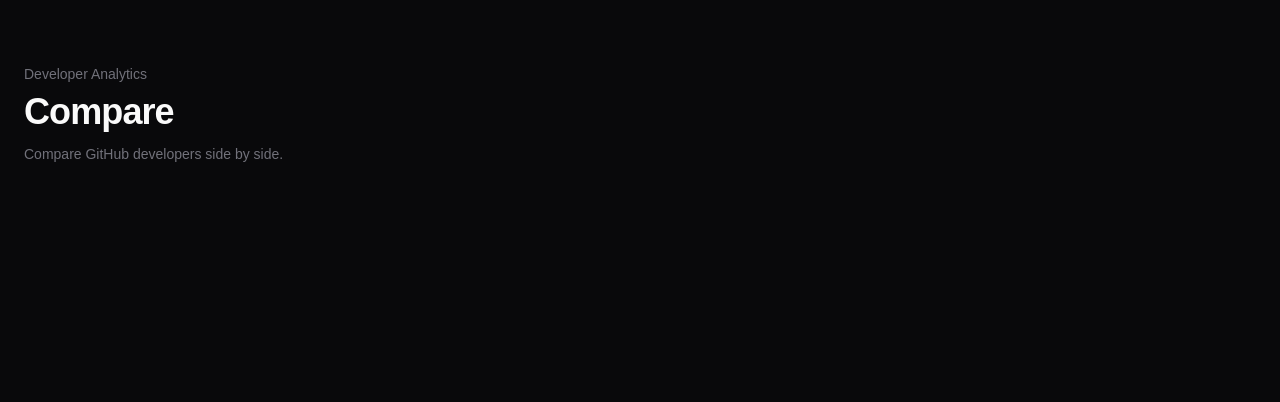
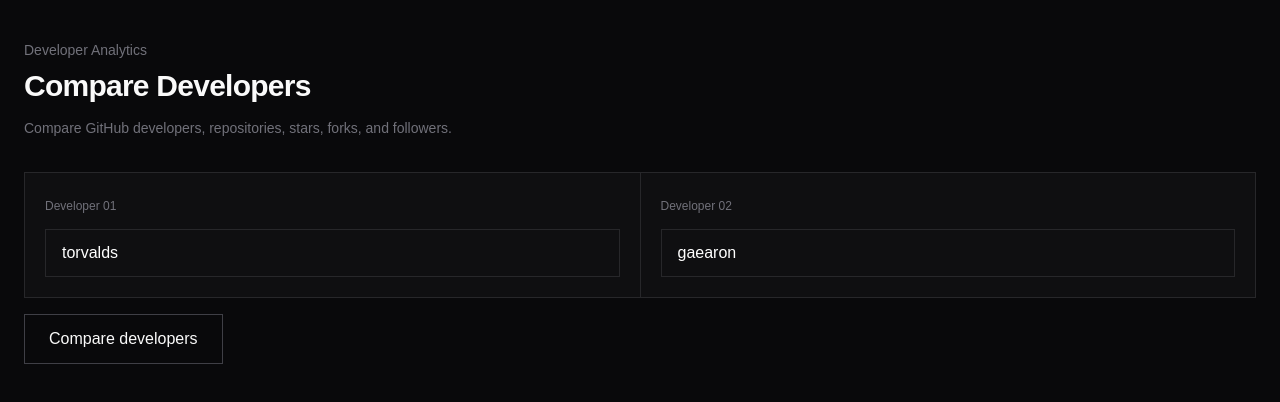
Before and after one commit to natsu0001/devpulse, a Next.js app: page /compare in a window 1280 px wide. Shown: the top 402 px of the page. Built offline with nearby package versions, Linux system fonts and the light colour scheme.

Commit message:
compare.1

```diff
--- a/app/compare/page.tsx
+++ b/app/compare/page.tsx
@@ -1,24 +1,346 @@
+"use client";
+
+import { useState } from "react";
+
+import type {
+  GitHubDashboardData,
+} from "@/types/github";
+
+type ComparisonUser = GitHubDashboardData;
+
 const ComparePage = () => {
+  const [usernameA, setUsernameA] =
+    useState("torvalds");
+
+  const [usernameB, setUsernameB] =
+    useState("gaearon");
+
+  const [userA, setUserA] =
+    useState<ComparisonUser | null>(null);
+
+  const [userB, setUserB] =
+    useState<ComparisonUser | null>(null);
+
+  const [loading, setLoading] =
+    useState(false);
+
+  const [error, setError] =
+    useState<string | null>(null);
+
+  const compareUsers = async () => {
+    const first =
+      usernameA.trim();
+
+    const second =
+      usernameB.trim();
+
+    if (!first || !second) {
+      setError(
+        "Enter two GitHub usernames."
+      );
+
+      return;
+    }
+
+    try {
+      setLoading(true);
+      setError(null);
+
+      const [
+        responseA,
+        responseB,
+      ] = await Promise.all([
+        fetch(
+          `/api/github/${encodeURIComponent(
+            first
+          )}`
+        ),
+
+        fetch(
+          `/api/github/${encodeURIComponent(
+            second
+          )}`
+        ),
+      ]);
+
+      const dataA =
+        await responseA.json();
+
+      const dataB =
+        await responseB.json();
+
+      if (!responseA.ok) {
+        throw new Error(
+          dataA.message ??
+            `Could not load ${first}.`
+        );
+      }
+
+      if (!responseB.ok) {
+        throw new Error(
+          dataB.message ??
+            `Could not load ${second}.`
+        );
+      }
+
+      setUserA(dataA);
+      setUserB(dataB);
+    } catch (error) {
+      setUserA(null);
+      setUserB(null);
+
+      setError(
+        error instanceof Error
+          ? error.message
+          : "Comparison failed."
+      );
+    } finally {
+      setLoading(false);
+    }
+  };
+
   return (
-    <main className="mx-auto min-h-screen w-full max-w-7xl px-6 py-16">
+    <main className="mx-auto w-full max-w-7xl px-6 pb-16 pt-10">
+      {/* Header */}
 
+      <div className="mb-8">
         <p className="text-sm text-text-muted">
           Developer Analytics
         </p>
 
         <h1
           data-ascii-text
-        className="mt-2 text-4xl font-semibold tracking-tight"
+          className="mt-2 text-3xl font-semibold tracking-tight"
         >
-        Compare
+          Compare Developers
         </h1>
 
-      <p className="mt-3 max-w-xl text-sm text-text-muted">
-        Compare GitHub developers side by side.
+        <p className="mt-3 max-w-2xl text-sm leading-6 text-text-muted">
+          Compare GitHub developers,
+          repositories, stars, forks, and
+          followers.
+        </p>
+      </div>
+
+      {/* Inputs */}
+
+      <div className="grid grid-cols-1 gap-px border border-border bg-border md:grid-cols-2">
+        <div className="bg-surface p-5">
+          <label className="text-xs text-text-muted">
+            Developer 01
+          </label>
+
+          <input
+            type="text"
+            value={usernameA}
+            onChange={(event) =>
+              setUsernameA(
+                event.target.value
+              )
+            }
+            placeholder="GitHub username"
+            className="mt-3 min-h-12 w-full border border-border bg-transparent px-4 text-sm text-white outline-none placeholder:text-text-muted focus:border-border-strong"
+          />
+        </div>
+
+        <div className="bg-surface p-5">
+          <label className="text-xs text-text-muted">
+            Developer 02
+          </label>
+
+          <input
+            type="text"
+            value={usernameB}
+            onChange={(event) =>
+              setUsernameB(
+                event.target.value
+              )
+            }
+            placeholder="GitHub username"
+            className="mt-3 min-h-12 w-full border border-border bg-transparent px-4 text-sm text-white outline-none placeholder:text-text-muted focus:border-border-strong"
+          />
+        </div>
+      </div>
+
+      <button
+        type="button"
+        onClick={compareUsers}
+        disabled={loading}
+        className="mt-4 border border-border-strong px-6 py-3 text-sm transition-colors hover:bg-surface-hover disabled:cursor-not-allowed disabled:opacity-50"
+      >
+        {loading
+          ? "Comparing..."
+          : "Compare developers"}
+      </button>
+
+      {/* Error */}
+
+      {error && (
+        <div className="mt-6 border border-border bg-surface p-6">
+          <p className="text-sm font-medium">
+            Comparison failed
           </p>
 
+          <p className="mt-2 text-sm text-text-muted">
+            {error}
+          </p>
+        </div>
+      )}
+
+      {/* Comparison */}
+
+      {userA && userB && (
+        <ComparisonResults
+          userA={userA}
+          userB={userB}
+        />
+      )}
     </main>
   );
 };
 
+type ComparisonResultsProps = {
+  userA: ComparisonUser;
+  userB: ComparisonUser;
+};
+
+const ComparisonResults = ({
+  userA,
+  userB,
+}: ComparisonResultsProps) => {
+  return (
+    <section className="mt-10">
+      {/* Profiles */}
+
+      <div className="grid grid-cols-1 gap-px border border-border bg-border md:grid-cols-2">
+        <DeveloperCard
+          data={userA}
+        />
+
+        <DeveloperCard
+          data={userB}
+        />
+      </div>
+
+      {/* Stats */}
+
+      <div className="mt-6 border border-border">
+        <ComparisonRow
+          label="Repositories"
+          valueA={userA.user.repositories}
+          valueB={userB.user.repositories}
+        />
+
+        <ComparisonRow
+          label="Followers"
+          valueA={userA.user.followers}
+          valueB={userB.user.followers}
+        />
+
+        <ComparisonRow
+          label="Following"
+          valueA={userA.user.following}
+          valueB={userB.user.following}
+        />
+
+        <ComparisonRow
+          label="Total Stars"
+          valueA={
+            userA.analytics.totalStars
+          }
+          valueB={
+            userB.analytics.totalStars
+          }
+        />
+
+        <ComparisonRow
+          label="Total Forks"
+          valueA={
+            userA.analytics.totalForks
+          }
+          valueB={
+            userB.analytics.totalForks
+          }
+        />
+
+        <ComparisonRow
+          label="Average Stars"
+          valueA={
+            userA.analytics.averageStars
+          }
+          valueB={
+            userB.analytics.averageStars
+          }
+        />
+      </div>
+    </section>
+  );
+};
+
+type DeveloperCardProps = {
+  data: ComparisonUser;
+};
+
+const DeveloperCard = ({
+  data,
+}: DeveloperCardProps) => {
+  const { user } = data;
+
+  return (
+    <div className="bg-surface p-6">
+      <div className="flex items-center gap-4">
+        <img
+          src={user.avatar}
+          alt={user.username}
+          className="h-16 w-16 border border-border object-cover"
+        />
+
+        <div>
+          <p className="text-xs text-text-muted">
+            @{user.username}
+          </p>
+
+          <h2 className="mt-1 text-xl font-semibold">
+            {user.name}
+          </h2>
+        </div>
+      </div>
+
+      {user.bio && (
+        <p className="mt-5 text-sm leading-6 text-text-muted">
+          {user.bio}
+        </p>
+      )}
+    </div>
+  );
+};
+
+type ComparisonRowProps = {
+  label: string;
+  valueA: number;
+  valueB: number;
+};
+
+const ComparisonRow = ({
+  label,
+  valueA,
+  valueB,
+}: ComparisonRowProps) => {
+  return (
+    <div className="grid grid-cols-3 border-b border-border last:border-b-0">
+      <div className="bg-surface p-4 text-sm text-text-muted">
+        {valueA.toLocaleString()}
+      </div>
+
+      <div className="flex items-center justify-center bg-surface p-4 text-xs font-medium uppercase tracking-wider text-text-muted">
+        {label}
+      </div>
+
+      <div className="bg-surface p-4 text-right text-sm text-text-muted">
+        {valueB.toLocaleString()}
+      </div>
+    </div>
+  );
+};
+
 export default ComparePage;
```
Lines whose indentation alone changed are shown as unchanged.
